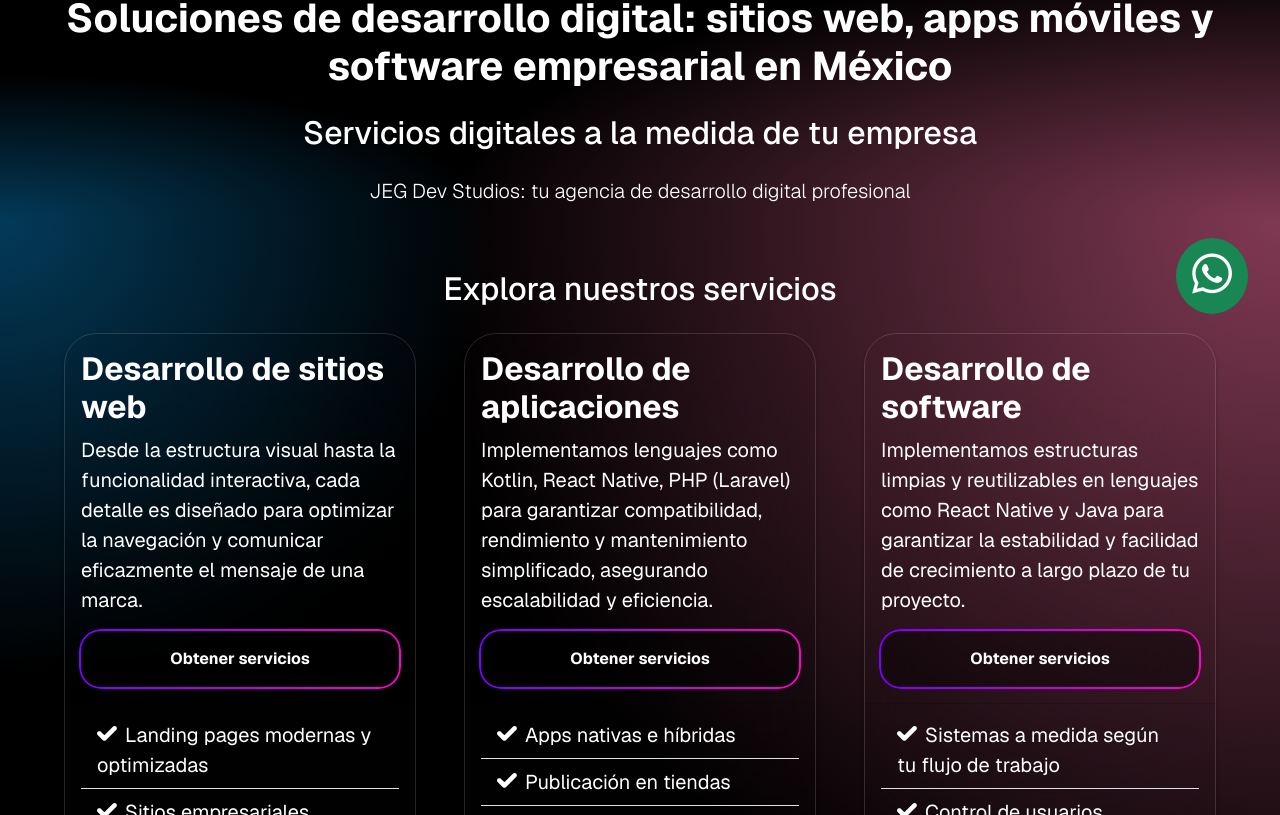
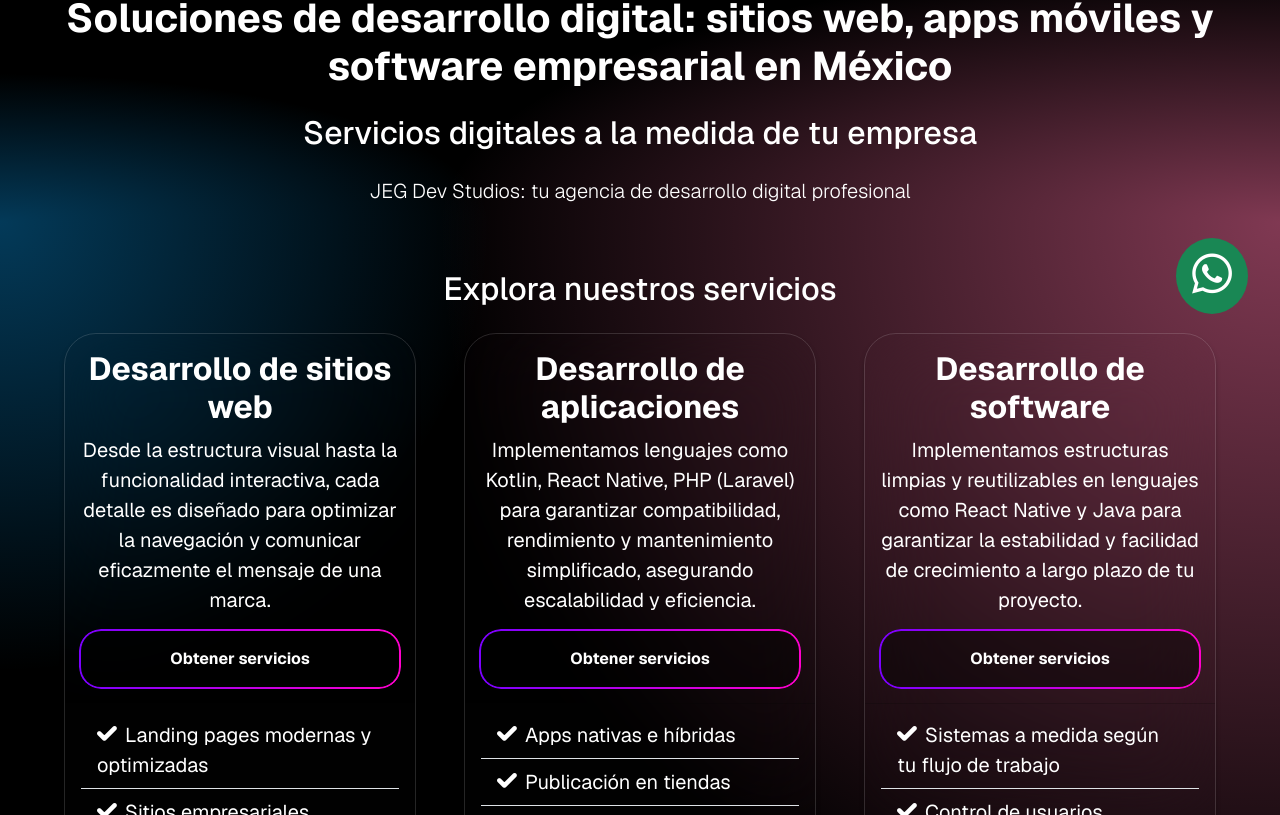
Before and after one commit to JhonnDevJs/jeg-dev-studios-site, a Next.js app: page /servicios in a window 1280 px wide. Shown: the part 454-1269 px from the top of the page. Built offline with nearby package versions, Linux system fonts and the light colour scheme.

Commit message:
fix: text align

```diff
--- a/src/components/Cards/CardNestedLists.jsx
+++ b/src/components/Cards/CardNestedLists.jsx
@@ -127,7 +127,7 @@ function CardNestedLists({ titulo, subtitulo, list, lastText }) {
                       key={subIdx}
                       style={{ color: "#fff", marginBottom: "0.5rem" }}
                     >
-                      <p>{sub}</p>
+                      <p className="text-start">{sub}</p>
                     </li>
                   ))}
                 </ul>
--- a/src/components/Cards/CardServices.jsx
+++ b/src/components/Cards/CardServices.jsx
@@ -8,8 +8,8 @@ function CardServices({ title, description, url, buttonLabel, items = [] }) {
       style={{ width: "22rem"}}
     >
       <div className="card-body d-flex flex-column">
-        <h3 className="h2 fw-bolder card-title text-start">{title}</h3>
-        <p className="fs-5 text-start">{description}</p>
+        <h3 className="h2 fw-bolder card-title text-center">{title}</h3>
+        <p className="fs-5 text-center">{description}</p>
         <Link href={url} className="btn-services" role="button" aria-label={buttonLabel} title={buttonLabel} tabIndex={0}>
           <span className="fw-bolder">{buttonLabel}</span>
         </Link>
--- a/src/components/Cards/CardSmallList.jsx
+++ b/src/components/Cards/CardSmallList.jsx
@@ -87,7 +87,7 @@
             >
               {list.map((item, idx) => (
                 <li
-                  className="d-flex align-items-center mb-4 text-white text-lg-start text-center"
+                  className="d-flex align-items-center mb-4 text-white text-lg-start text-start"
                   key={idx}
                 >
                   <span
```
